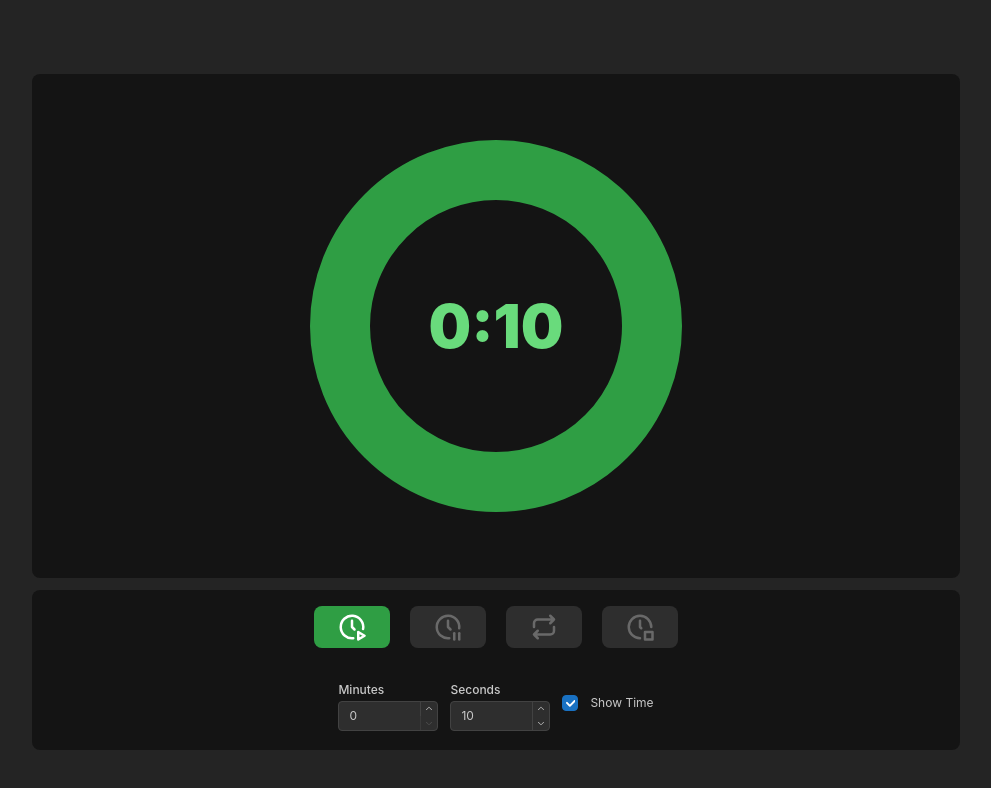
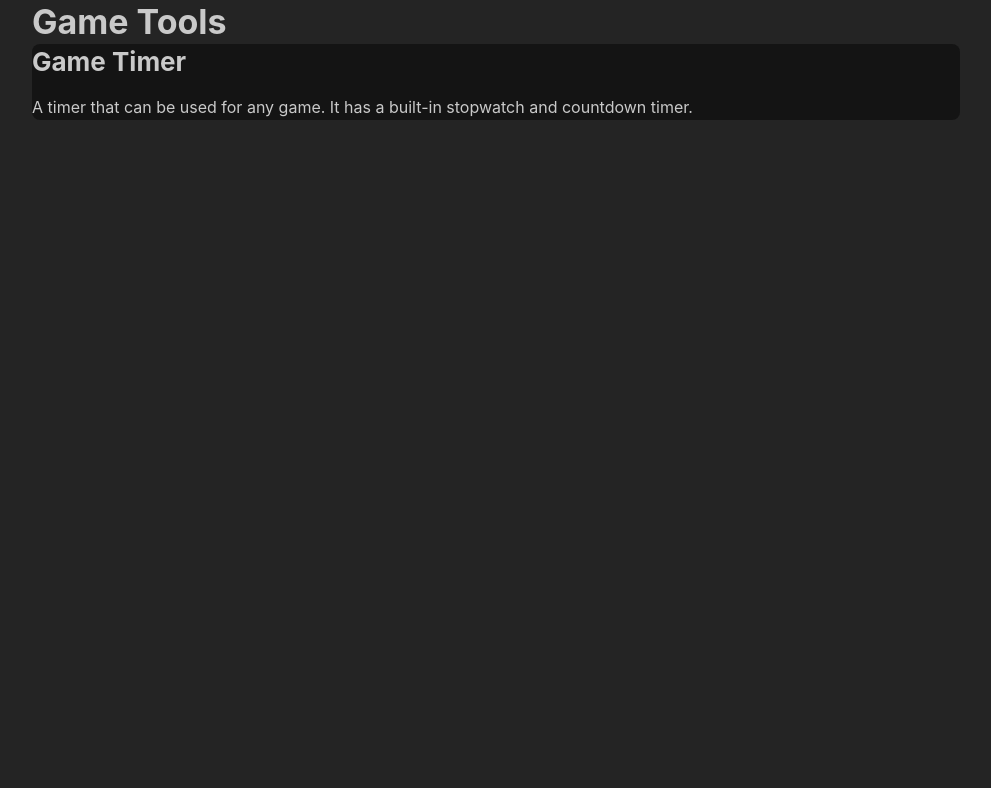
Before and after one commit to teamradhq/game-tools, a React (Vite) app: page / in a window 1280 px wide. Shown: the top 788 px of the page, without its empty margins (144-1135 px from the left). Built offline with nearby package versions, Linux system fonts and the light colour scheme; a small style sheet from the web is missing.

Commit message:
FEATURE: create separate home page.

```diff
--- /dev/null
+++ b/src/router/HomePage.tsx
@@ -0,0 +1,16 @@
+import React from 'react';
+import { Container, Paper, Title } from '@mantine/core';
+
+export function HomePage(): React.JSX.Element {
+  return (
+    <Container>
+      <Title order={1}>Game Tools</Title>
+      <Paper>
+        <Title order={2}>Game Timer</Title>
+        <p>
+          A timer that can be used for any game. It has a built-in stopwatch and countdown timer.
+        </p>
+      </Paper>
+    </Container>
+  );
+}
--- a/src/App.tsx
+++ b/src/router/TimerPage.tsx
@@ -1,15 +1,13 @@
 import React from 'react';
 import { Container } from '@mantine/core';
 
-import './App.css';
+import '../App.css';
 import { GameTimer } from '@src/views/GameTimer.tsx';
 
-function App(): React.JSX.Element {
+export function TimerPage(): React.JSX.Element {
   return (
     <Container>
       <GameTimer />
     </Container>
   );
 }
-
-export default App;
```
Also changed, not shown: src/router/index.tsx (+7 -2 lines), 2 other files (tests, documents, lock files or other folders).
